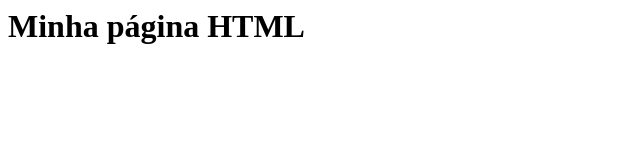
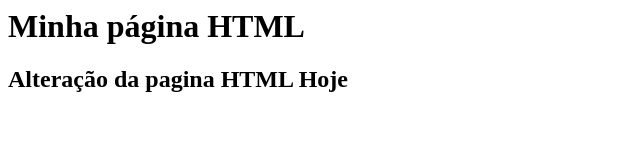
Before and after one commit to gabrieuls/gama-no-github, a plain HTML site: page index.html in a window 1280 px wide. Shown: the whole page, without its empty margins (0-640 px from the left). Drawn offline with Linux system fonts and the light colour scheme.

Commit message:
arquivo index.html atualizado novamente

```diff
--- a/index.html
+++ b/index.html
@@ -1,5 +1,6 @@
 <html>
 	<body>
 		<h1> Minha página HTML </h1>
+		<h2>Alteração da pagina HTML Hoje</h2>
 	</body?
 </html>
```
